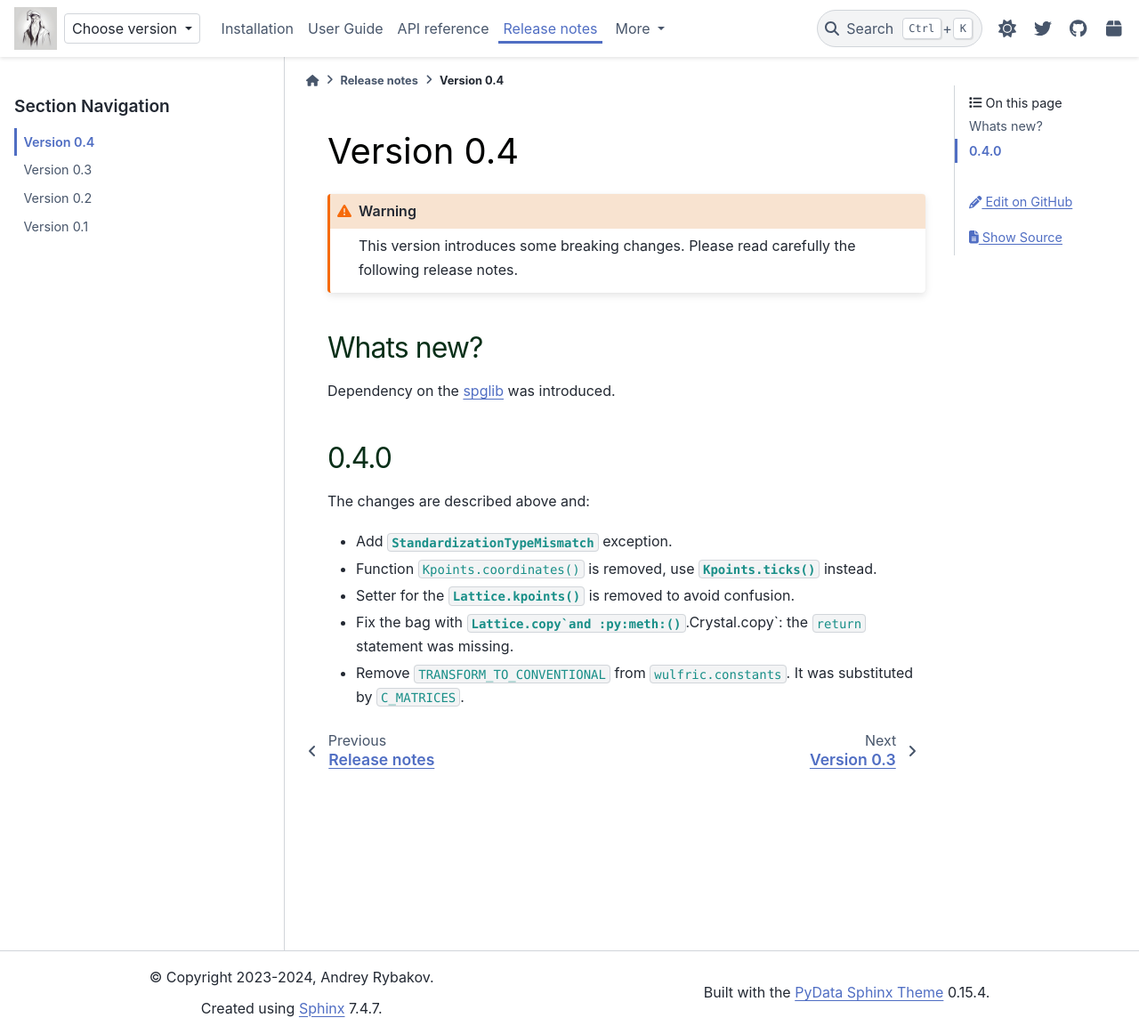
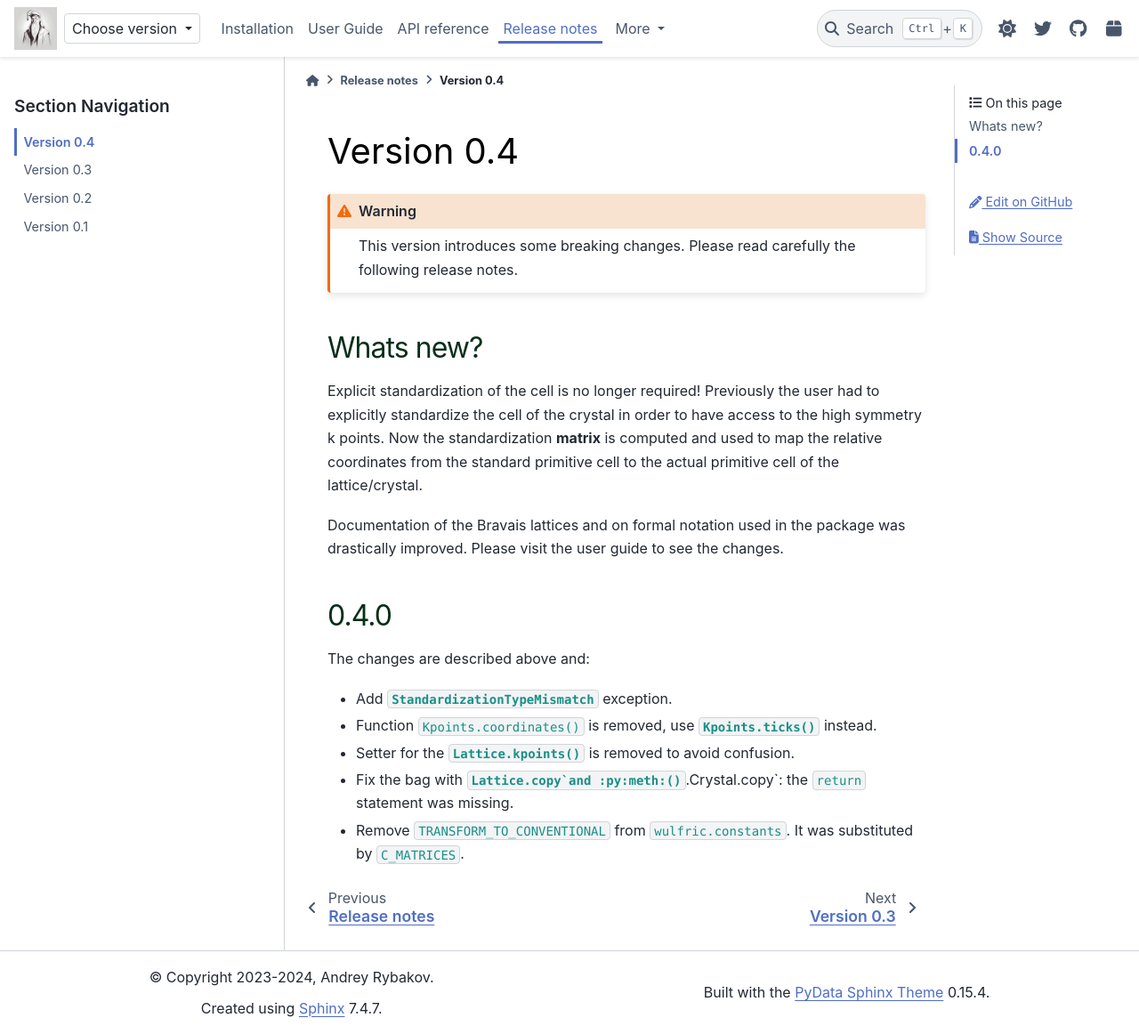
Before and after one commit to adrybakov/wulfric, a Sphinx documentation site: the page built from docs/source/release-notes/0.4.rst, in a window 1280 px wide and 1162 px high. Shown: the whole window at 89% size. Built offline with Sphinx 7.4.7 and the PyData theme 0.15.4, drawn with Linux system fonts in a browser that asks for light colours; a script that is not in the unit is left out.

Commit message:
Update release note

```diff
--- a/docs/source/release-notes/0.4.rst
+++ b/docs/source/release-notes/0.4.rst
@@ -12,7 +12,15 @@ Version 0.4
 
 Whats new?
 ----------
-Dependency on the |spglib|_ was introduced.
+Explicit standardization of the cell is no longer required! Previously the user had to
+explicitly standardize the cell of the crystal in order to have access to the high
+symmetry k points. Now the standardization **matrix** is computed and used to map the
+relative coordinates from the standard primitive cell to the actual primitive cell of the
+lattice/crystal.
+
+Documentation of the Bravais lattices and on formal notation used in the package was
+drastically improved. Please visit the user guide to see the changes.
+
 
 0.4.0
 -----
```
